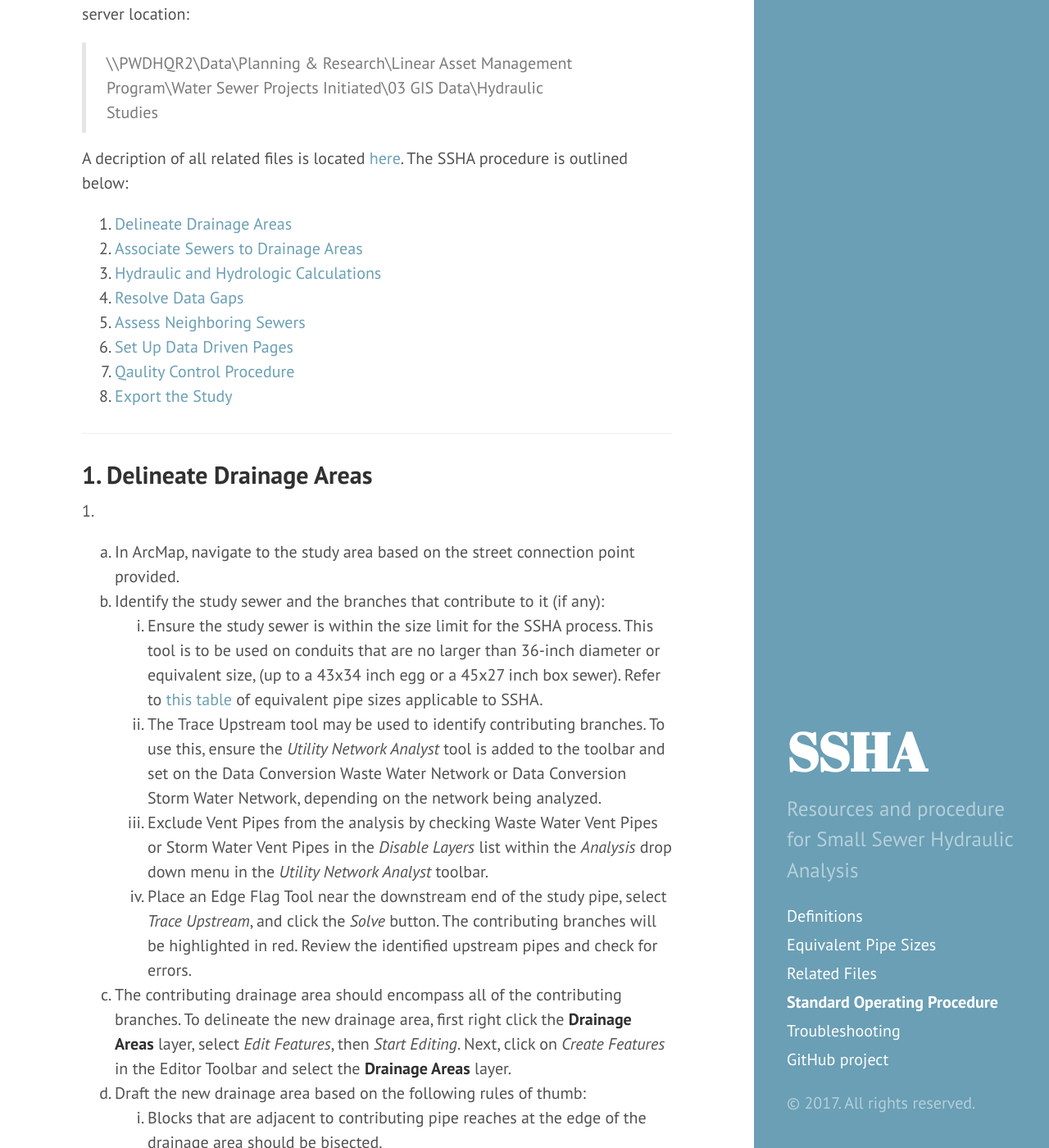
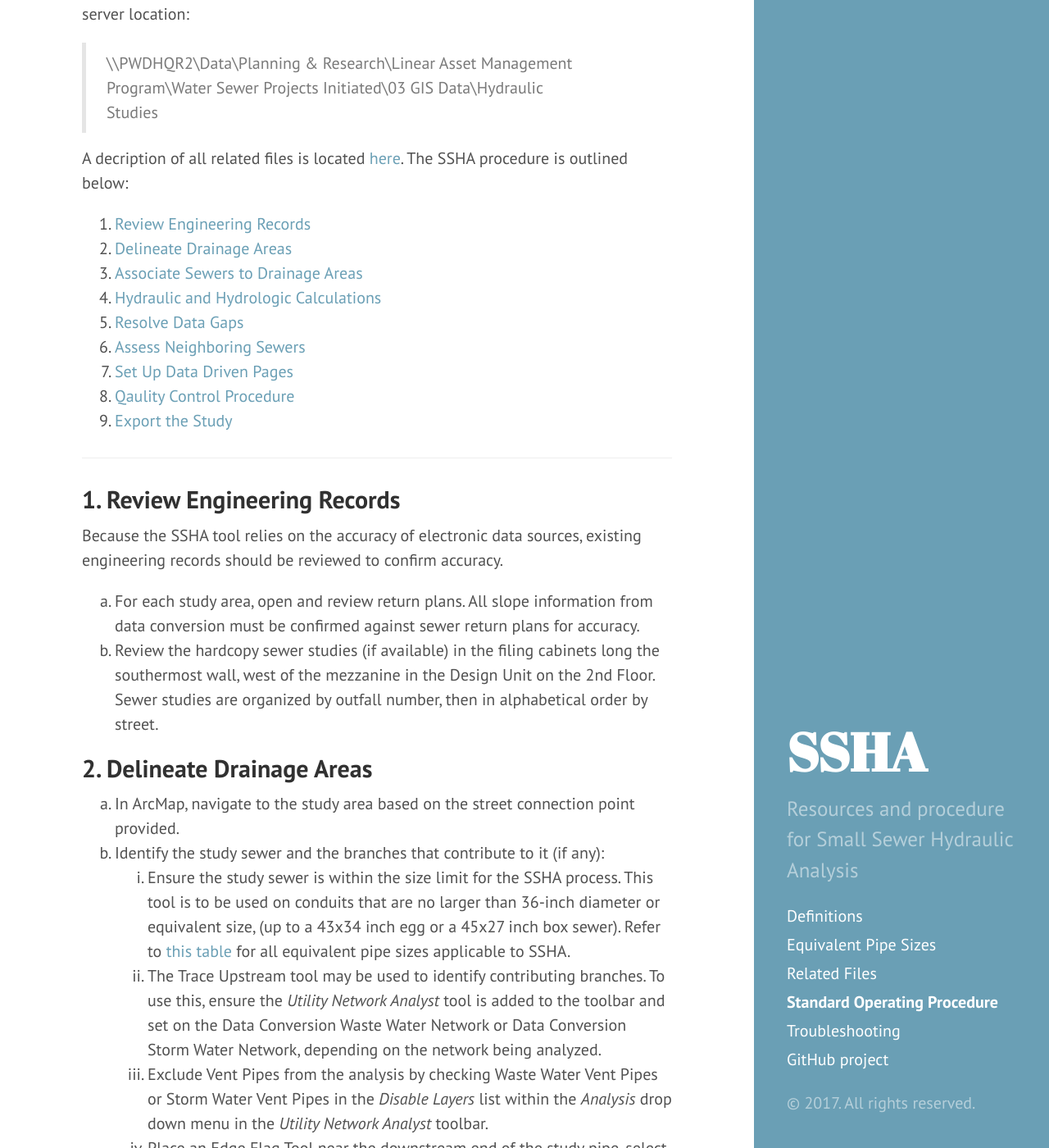
Before and after one commit to adams-cool-org/ssha3, a Jekyll site: the page built from docs/sop.md, in a window 1280 px wide and 1400 px high, scrolled down 771 px. Shown: the whole window at 82% size. Built offline with Jekyll 4.4.1, drawn with Linux system fonts in a browser that asks for light colours; some of the changed text lies outside the part shown.

Commit message:
engineering recs review

```diff
--- a/docs/sop.md
+++ b/docs/sop.md
@@ -14,34 +14,34 @@ subtitle: Small Sewer Hydraulic Analysis
 
 ![SSHA Example Screenshot]({{site.baseurl}}/public/img/ssha-example-study-area.png)
 
-Updated July 5, 2017
+Updated July 6, 2017
 
-This SOP is intended to guide the completion of small sewer hydraulic analyses
-(SSHA) to determine the hydraulic capacity and peak design runoff from
-contributing drainage areas for small sewers. This procedure makes us of GIS
-script tools applied within an ArcGIS basemap and geodatabase on the LAMP drive
-at this server location:
+This SOP is intended to guide the completion of small sewer hydraulic analyses (SSHA) to determine the hydraulic capacity and peak design runoff from contributing drainage areas for small sewers. This procedure makes us of GIS script tools applied within an ArcGIS basemap and geodatabase on the LAMP drive at this server location:
 > \\\PWDHQR2\Data\Planning & Research\Linear Asset Management Program\Water Sewer Projects Initiated\03 GIS Data\Hydraulic Studies
 
 A decription of all related files is located [here]({{site.baseurl}}/files). The SSHA procedure is outlined below:
-
-1. [Delineate Drainage Areas](#1-delineate-drainage-areas)
-2. [Associate Sewers to Drainage Areas](#2-associate-sewers-to-drainage-areas)
-3. [Hydraulic and Hydrologic Calculations](#3-perform-hydraulic-and-hydrologic-calculations)
-4. [Resolve Data Gaps](#4-resolve-data-gaps)
-5. [Assess Neighboring Sewers](#5-assess-neighboring-sewers)
-6. [Set Up Data Driven Pages](#6-set-up-data-driven-pages)
-7. [Qaulity Control Procedure](#7-qaulity-control-procedure)
-8. [Export the Study](#8-export-the-study)
+1. [Review Engineering Records](#1-review-engineering-records)
+2. [Delineate Drainage Areas](#2-delineate-drainage-areas)
+3. [Associate Sewers to Drainage Areas](#3-associate-sewers-to-drainage-areas)
+4. [Hydraulic and Hydrologic Calculations](#4-perform-hydraulic-and-hydrologic-calculations)
+5. [Resolve Data Gaps](#5-resolve-data-gaps)
+6. [Assess Neighboring Sewers](#6-assess-neighboring-sewers)
+7. [Set Up Data Driven Pages](#7-set-up-data-driven-pages)
+8. [Qaulity Control Procedure](#8-qaulity-control-procedure)
+9. [Export the Study](#9-export-the-study)
 {: .normal-list}
 
 <hr>
 
-## 1. Delineate Drainage Areas
-1.
+## 1. Review Engineering Records
+Because the SSHA tool relies on the accuracy of electronic data sources, existing engineering records should be reviewed to confirm accuracy.
+1. For each study area, open and review return plans. All slope information from data conversion must be confirmed against sewer return plans for accuracy.
+3. Review the hardcopy sewer studies (if available) in the filing cabinets long the southermost wall, west of the mezzanine in the Design Unit on the 2nd Floor. Sewer studies are organized by outfall number, then in alphabetical order by street.
+
+## 2. Delineate Drainage Areas
 1. In ArcMap, navigate to the study area based on the street connection point provided.
 2. Identify the study sewer and the branches that contribute to it (if any):
-    1. Ensure the study sewer is within the size limit for the SSHA process. This tool is to be used on conduits that are no larger than 36-inch diameter or equivalent size, (up to a 43x34 inch egg or a 45x27 inch box sewer). Refer to [this table]({{site.baseurl}}/equivalent-pipe-sizes) of equivalent pipe sizes applicable to SSHA.
+    1. Ensure the study sewer is within the size limit for the SSHA process. This tool is to be used on conduits that are no larger than 36-inch diameter or equivalent size, (up to a 43x34 inch egg or a 45x27 inch box sewer). Refer to [this table]({{site.baseurl}}/equivalent-pipe-sizes) for all equivalent pipe sizes applicable to SSHA.
     2. The Trace Upstream tool may be used to identify contributing branches. To use this, ensure the _Utility Network Analyst_ tool is added to the toolbar and set on the Data Conversion Waste Water Network or Data Conversion Storm Water Network, depending on the network being analyzed.
     3. Exclude Vent Pipes from the analysis by checking Waste Water Vent Pipes or Storm Water Vent Pipes in the _Disable Layers_ list within the _Analysis_ drop down menu in the _Utility Network Analyst_ toolbar.
     4. Place an Edge Flag Tool near the downstream end of the study pipe, select _Trace Upstream_, and click the _Solve_ button. The contributing branches will be highlighted in red. Review the identified upstream pipes and check for errors.
@@ -52,6 +52,9 @@ A decription of all related files is located [here]({{site.baseurl}}/files). The
     3. Drainage areas should be cut at approximate 45 degree angles from terminal block parcel vertices and extended until approximately the block midpoint. As a rule of thumb, drainage area boundaries should evenly split the space between the sewers.
     ![SSHA Example Shed Delineation]({{site.baseurl}}/public/img/ssha-delineation-angles-example.png)
     As in the example above, a drainage boundary between sewers that are oriented with a 50 degree angle between them should bisect the sewers at 25 degrees from each sewer. Typically, surface features, topography, and parcel boundaries should not influence the drainage area delineation. In areas with low drainage density and/or steep slopes, more traditional drainage area delineation should be used.
+    4. When applicable hardcopy sewer studies are found:
+        1. Ensure drainage area delineation is consistent.
+        2. Ensure runoff coefficient is consistent.
 
 5. Compare your drafted drainage area to the __NewSubSheds__ layer as secondary measure to ensure that vital portions of the drainage area are not missed.
 6. Open the __Drainage Areas__ attribute table and manually enter the [Project_ID]({{site.baseurl}}/definitions/#project_id), StudyArea_ID and ConnectionPoint attributes for the new drainage area. For example, data entered for two drainage areas with a [Project_ID]({{site.baseurl}}/definitions/#project_id) (or work order number) of 40000 should look like this:
```
Also changed, not shown: other parts of docs/sop.md (+8 -8 lines), docs/equivalent-pipe-sizes.md (+1 -0 lines).
